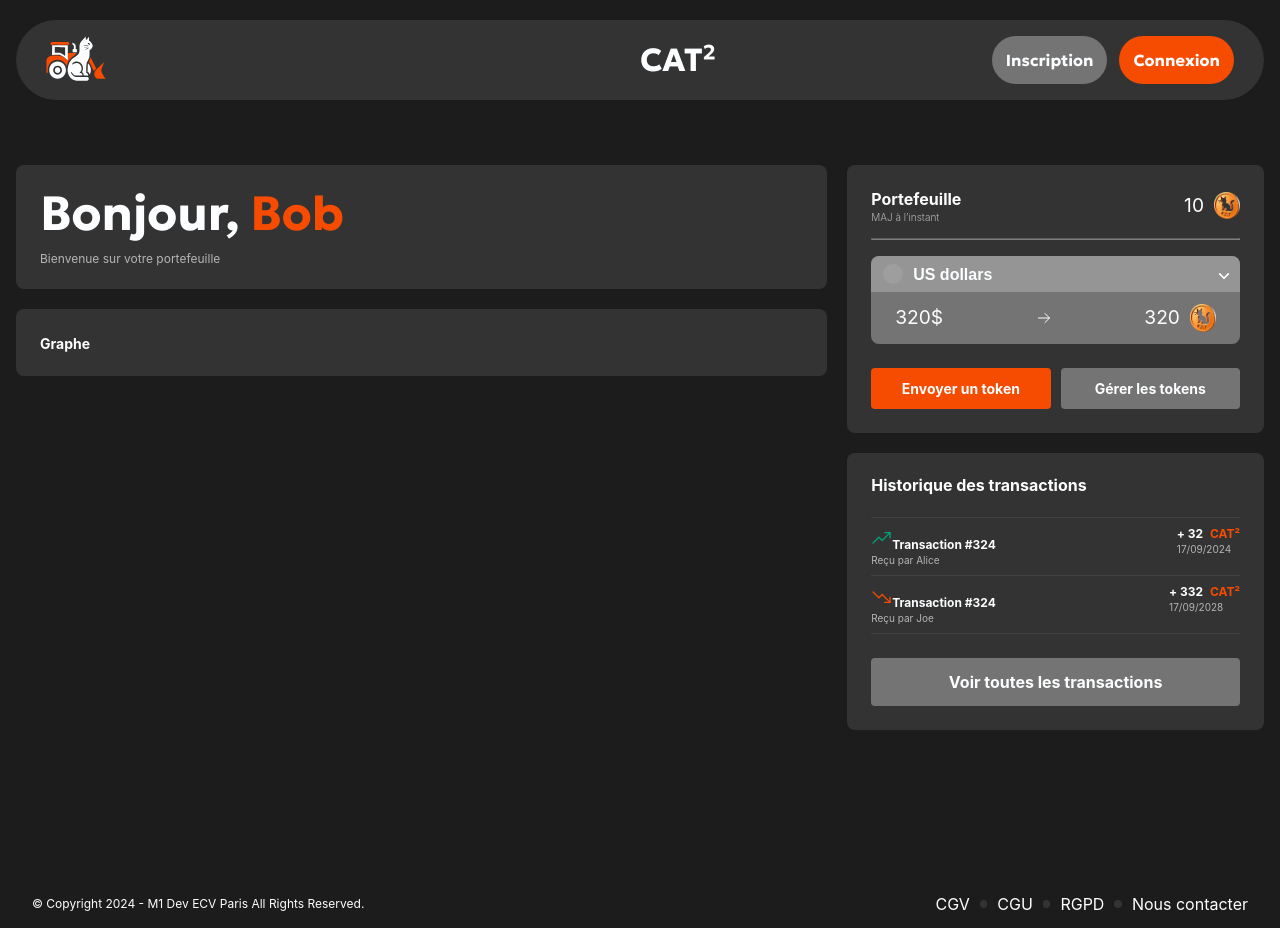
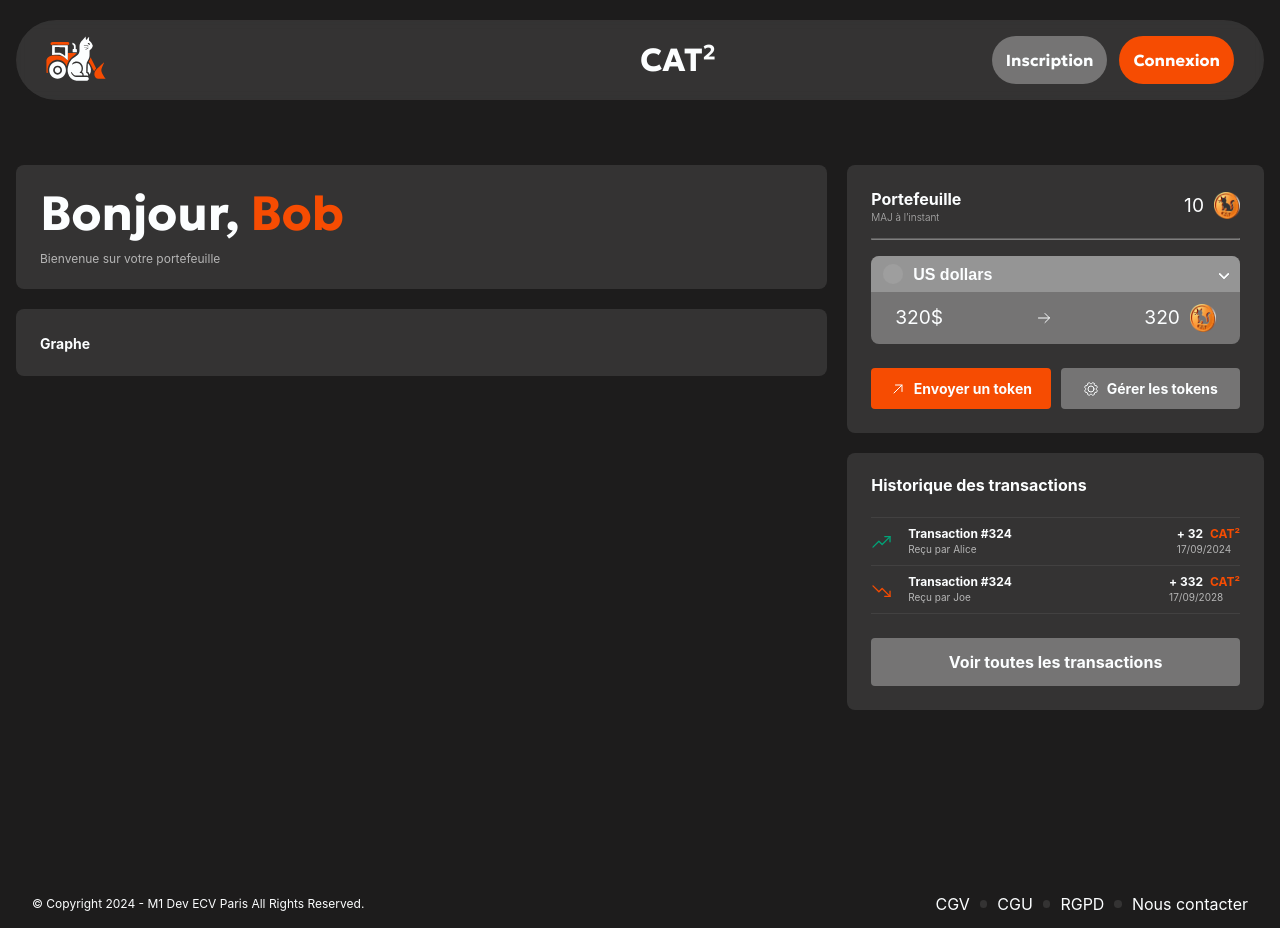
Before and after one commit to xMuchAx/blockchain-FRONT, a React (Create React App) app: page /dashboard in a window 1280 px wide. Built offline with nearby package versions, Linux system fonts and the light colour scheme; grey boxes are pictures that could not be loaded.

Commit message:
dashboard sttatique ok

```diff
--- a/src/components/ChangeCurrency/ChangeCurrency.scss
+++ b/src/components/ChangeCurrency/ChangeCurrency.scss
@@ -5,14 +5,12 @@
     border-radius: $size-8;
     overflow: hidden;
     background-color: $grey-50;
-}
-.transfert > div:first-child {
+    > div:first-child {
         padding: $size-8 $size-12;
         background: $grey-50;
         display: flex;
         position: relative;
-}
-.transfert > div:first-child:after {
+        &:after {
             content: "";
             width: 6px;
             height: 6px;
@@ -28,58 +26,60 @@
             bottom: 0;
             margin: auto;
         }
-.transfert select {
+    }
+    select {
         color: $white-100;
         font-weight: $font-w-700;
-    -webkit-appearance: none;
-    -moz-appearance: none;
+        appearance: none;
         border: 0;
-    appearance: none;
         background-color: transparent;
         font-size: $size-16;
         flex: 2;
         cursor: pointer;
+        -webkit-appearance: none;
+        -moz-appearance: none;
     }
-.transfert > div:last-child {
+    > div:last-child {
         padding: $size-12 $size-24;
         display: flex;
         align-items: center;
         justify-content: space-between;
-}
-.transfert > div:last-child .deviseCat {
+        .deviseCat {
             display: flex;
             gap: $size-10;
             align-items: center;
         }
+    }
+}
 .flagUs {
     width: $size-20;
     height: $size-20;
-    display: block;
-    background: url(https://upload.wikimedia.org/wikipedia/commons/thumb/8/87/US_flag_49_stars.svg/1280px-US_flag_49_stars.svg.png);
+    background: url("https://upload.wikimedia.org/wikipedia/commons/thumb/8/87/US_flag_49_stars.svg/1280px-US_flag_49_stars.svg.png")
+        no-repeat center center;
     background-size: cover;
     border-radius: 50%;
-    margin: 0 $size-10 0 0;
+    margin-right: $size-10;
 }
-
 .wallet {
     display: flex;
     justify-content: space-between;
-}
-.wallet strong {
+    strong {
         font-size: $size-16;
         font-weight: $font-w-700;
     }
-.wallet p {
+
+    p {
         font-size: $size-10;
         font-weight: $font-w-300;
         color: $grey-100;
-    margin: $size-4 0 0 0;
+        margin-top: $size-4;
+    }
+    > div:last-child {
+        display: flex;
+        align-items: center;
+        gap: $size-10;
+    }
 }
 .piece {
     width: $size-26;
 }
-.wallet > div:last-child {
-    display: flex;
-    align-items: center;
-    gap: $size-10;
-}
--- a/src/components/ChangeCurrency/ChangeCurrency.tsx
+++ b/src/components/ChangeCurrency/ChangeCurrency.tsx
@@ -1,7 +1,7 @@
 import React from "react";
 import { Button } from "../Button";
 import Coin from "../../assets/images/png/coin/coin-cat__full.png";
-import { ArrowRight } from "phosphor-react";
+import { ArrowRight, ArrowUpRight, Gear } from "phosphor-react";
 
 import "./ChangeCurrency.scss";
 
@@ -38,9 +38,11 @@ const ChangeCurrency: React.FC = () => {
             </div>
             <div className="send">
                 <Button variant="primary" rounded={false}>
+                    <ArrowUpRight size={16} />
                     Envoyer un token
                 </Button>
                 <Button variant="secondary" rounded={false}>
+                    <Gear size={16} />
                     Gérer les tokens
                 </Button>
             </div>
--- a/src/components/Historique/Historique.scss
+++ b/src/components/Historique/Historique.scss
@@ -3,31 +3,40 @@
     display: flex;
     flex-direction: column;
     gap: $size-24;
-}
-.hist > strong {
+    > strong {
         font-size: $size-16;
     }
-.hist > ul {
+    > ul {
         display: flex;
         flex-direction: column;
-}
-.hist > ul li {
+        li {
             display: flex;
             justify-content: space-between;
             font-size: $size-12;
             flex: 1;
             padding: $size-10 0;
             border-bottom: 1px solid $grey-10;
-}
-.hist > ul li:first-of-type {
+            &:first-of-type {
                 border-top: 1px solid $grey-10;
             }
-.hist > ul li p {
+            p {
                 font-size: $size-10;
                 color: $grey-100;
-    margin: $size-4 0 0 0;
+                margin-top: $size-4;
             }
-.hist > ul li span {
+            span {
                 color: $orange-100;
-    margin: 0 0 0 $size-4;
+                margin-left: $size-4;
             }
+        }
+    }
+    .transact {
+        svg {
+            display: inline;
+        }
+        div {
+            display: inline-block;
+            margin: 0 0 0 16px;
+        }
+    }
+}
--- a/src/components/Historique/Historique.tsx
+++ b/src/components/Historique/Historique.tsx
@@ -20,14 +20,16 @@ const Historique: FC<HistoriqueProps> = ({
 }) => {
     return (
         <li className={direction === "up" ? "up" : "down"}>
-            <div>
+            <div className="transact">
                 {direction === "up" ? (
                     <TrendUp size={21} color="#00a478" />
                 ) : (
                     <TrendDown size={21} color="#F64C02" />
                 )}
-                <strong>Transaction #{id}</strong>
-                <p>Reçu par {recipient}</p>
+                <div>
+                    <strong>Transaction #{id}</strong>
+                    <p>Reçu par {recipient}</p>
+                </div>
             </div>
             <div>
                 <strong>
--- a/src/styles/Dashboard.scss
+++ b/src/styles/Dashboard.scss
@@ -1,7 +1,6 @@
 @import "../assets/styles/Variables";
-
 .dashboardWrapper {
-    padding: 5.3125rem 0 0 0;
+    padding: 5.3125rem 0 0;
     margin: auto;
     max-width: calc(100% - 32px);
     width: $size-1280;
@@ -12,52 +11,52 @@
     }
     .dashboard-left {
         width: 65%;
+        .top {
+            padding: 0;
+            background-color: transparent;
+        }
+        .dashboard-top p {
+            color: $grey-100;
+            font-size: $size-12;
+            font-weight: $font-w-400;
+            margin-top: 16px;
+        }
+        .dashboard-bottom strong {
+            font-size: $size-14;
         }
     }
-
-.dashboardWrapper > div {
+    .dashboard-right {
+        flex: 2;
+        .send {
+            display: flex;
+            gap: $size-10;
+            margin-top: $size-24;
+            button {
+                font-size: $size-14;
+                padding: $size-12 $size-14;
+                flex: 1;
+                white-space: nowrap;
+                svg {
+                    position: relative;
+                    top: 1px;
+                }
+            }
+        }
+        hr {
+            margin: $size-16 auto;
+            color: $grey-100;
+            opacity: 0.4;
+        }
+    }
+    > div {
         display: flex;
         gap: $size-20;
         flex-direction: column;
-}
-
-.dashboardWrapper > div > div {
+        > div {
             background-color: $white-10;
             padding: $size-24;
             border-radius: $size-8;
             color: $white-100;
         }
-
-.dashboardWrapper > .dashboard-left .top {
-    padding: 0;
-    background-color: transparent;
     }
-
-.dashboardWrapper > .dashboard-left .dashboard-top p {
-    color: $grey-100;
-    font-size: $size-12;
-    font-weight: $font-w-400;
-    margin: 16px 0 0 0;
 }
-.dashboardWrapper > .dashboard-left .dashboard-bottom strong {
-    font-size: $size-14;
-}
-.dashboardWrapper > .dashboard-right {
-    flex: 2;
-}
-.dashboardWrapper > .dashboard-right .send {
-    display: flex;
-    gap: $size-10;
-    margin: $size-24 0 0 0;
-}
-.dashboardWrapper > .dashboard-right .send button {
-    font-size: $size-14;
-    padding: $size-12 $size-14;
-    flex: 1;
-    white-space: nowrap;
-}
-.dashboardWrapper > .dashboard-right hr {
-    margin: $size-16 auto;
-    color: $grey-100;
-    opacity: 0.4;
-}
```
Lines whose indentation alone changed are shown as unchanged.
